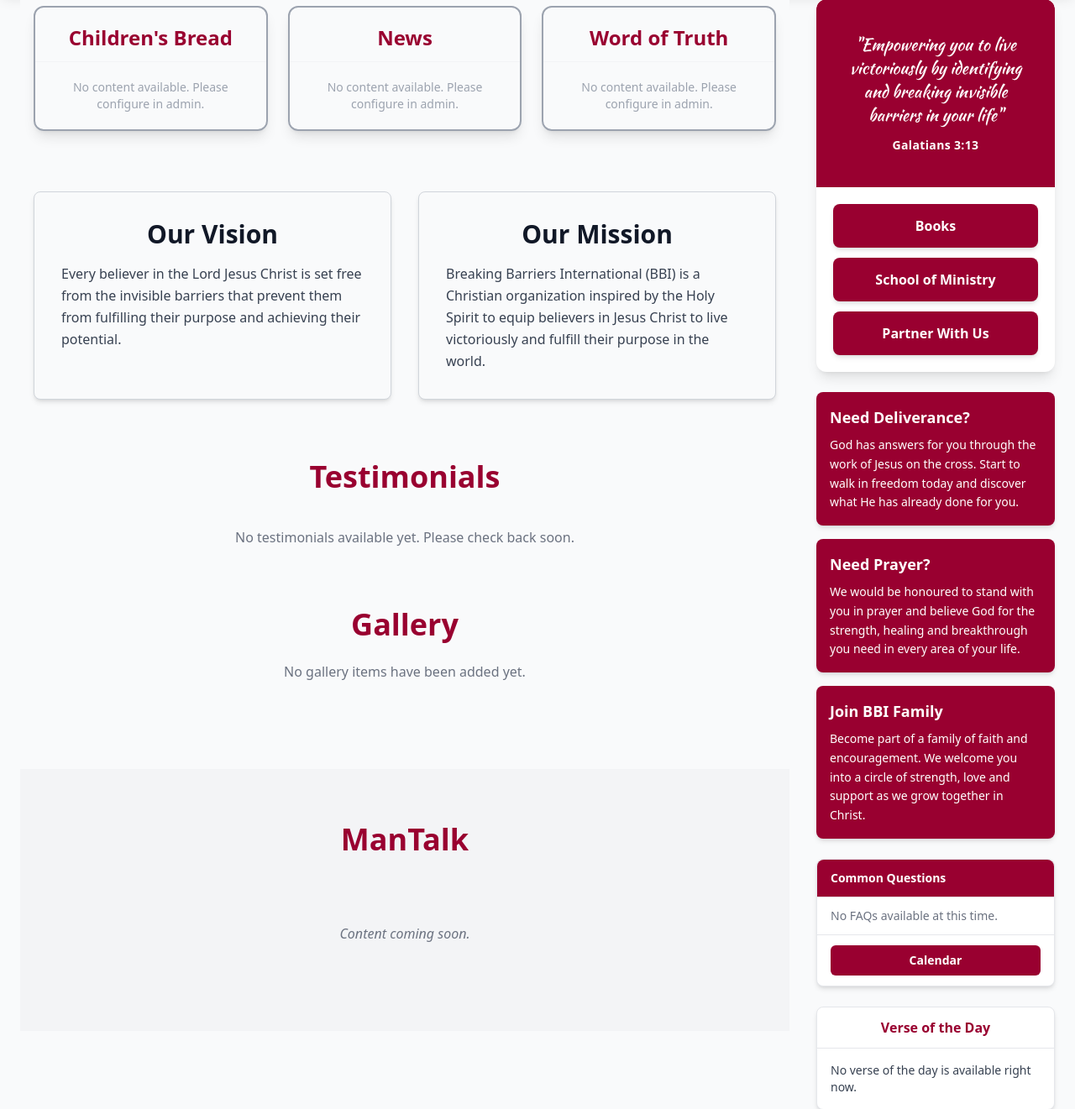
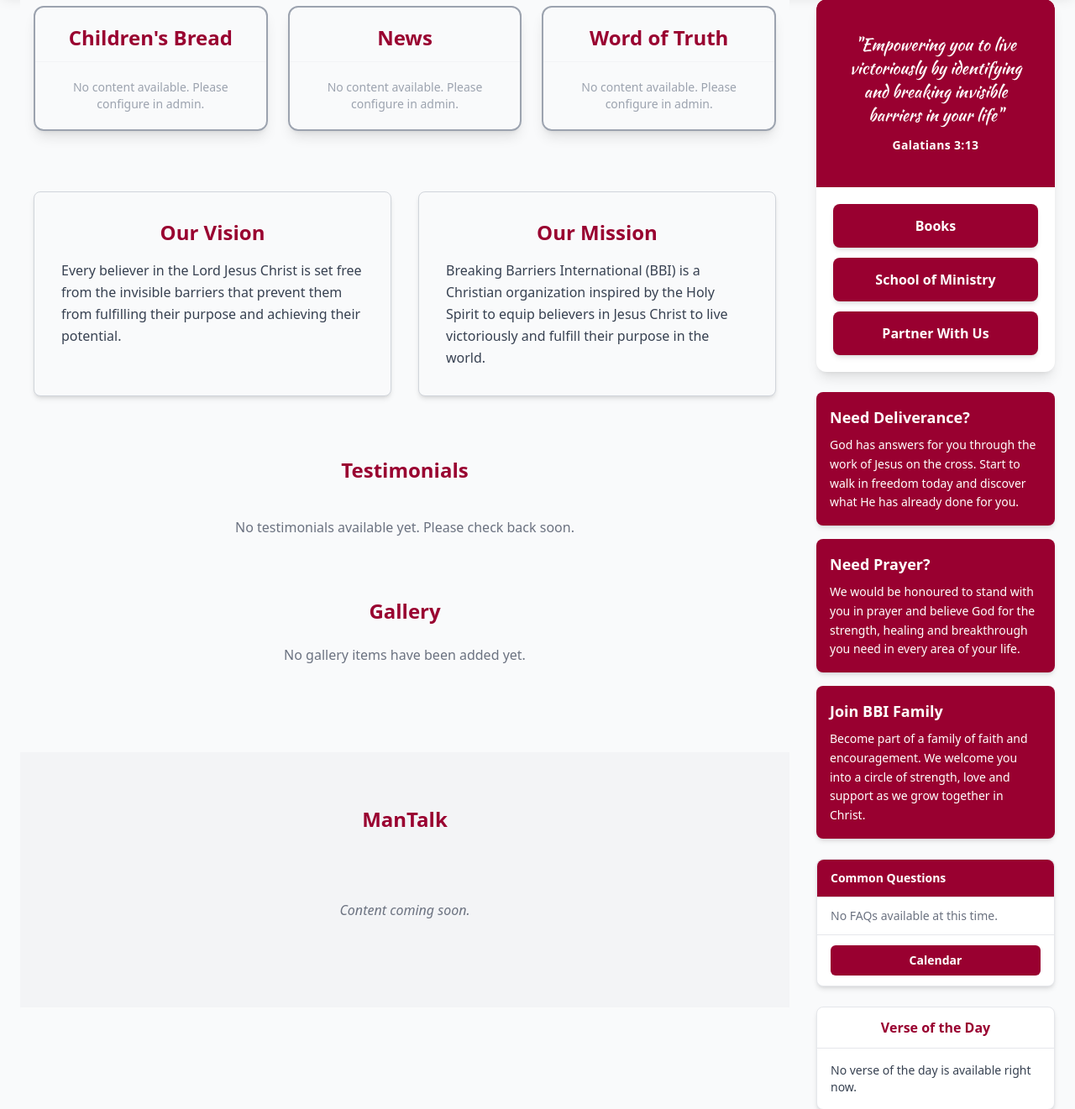
Before and after one commit to MukoyaKuya/Breaking-Barriers-, a Django app: template church/templates/church/home.html in a window 1280 px wide. Shown: the part 105-1426 px from the top of the page at 84% size. Run offline with Django 5.2, Linux system fonts and the light colour scheme; the template is opened without the code that fills it, so the values that code supplies are empty; parts of the project's set-up code (start-up, migrations or seed data) failed here and were passed over; some libraries are stand-ins or nearby versions.

Commit message:
UI: Standardize homepage section headings style (text-2xl font-bold brand-text text-center)

```diff
--- a/church/templates/church/partials/home_gallery.html
+++ b/church/templates/church/partials/home_gallery.html
@@ -2,7 +2,7 @@
 <section class="pt-4 pb-16">
     <div class="container mx-auto px-4">
         <div class="flex items-center justify-center mb-6">
-            <h2 class="text-3xl md:text-4xl font-bold brand-text">
+            <h2 class="text-2xl font-bold brand-text text-center">
                 <a href="{% url 'gallery' %}" class="hover:underline">
                     Gallery
                 </a>
--- a/church/templates/church/partials/mens_ministry.html
+++ b/church/templates/church/partials/mens_ministry.html
@@ -1,7 +1,7 @@
 <section class="py-16 bg-gray-100">
     <div class="container mx-auto px-4">
         <div class="flex items-center justify-center mb-10">
-            <h2 class="text-3xl md:text-4xl font-bold brand-text">
+            <h2 class="text-2xl font-bold brand-text text-center">
                 <a href="{% url 'mantalk_list' %}" class="hover:underline">
                     ManTalk
                 </a>
--- a/church/templates/church/partials/mission_vision.html
+++ b/church/templates/church/partials/mission_vision.html
@@ -5,7 +5,7 @@
             <div
                 class="bg-gray-50 p-8 rounded-lg shadow-md hover:shadow-lg hover:-translate-y-1 transition duration-300 border border-gray-300">
                 <div class="text-center mb-4">
-                    <h2 class="text-3xl font-bold mb-4">Our Vision</h2>
+                    <h2 class="text-2xl font-bold brand-text text-center mb-4">Our Vision</h2>
                 </div>
                 <p class="text-gray-700 leading-relaxed">
                     Every believer in the Lord Jesus Christ is set free
@@ -19,7 +19,7 @@
             <div
                 class="bg-gray-50 p-8 rounded-lg shadow-md hover:shadow-lg hover:-translate-y-1 transition duration-300 border border-gray-300">
                 <div class="text-center mb-4">
-                    <h2 class="text-3xl font-bold mb-4">Our Mission</h2>
+                    <h2 class="text-2xl font-bold brand-text text-center mb-4">Our Mission</h2>
                 </div>
                 <p class="text-gray-700 leading-relaxed">
                     Breaking Barriers International (BBI) is a Christian
--- a/church/templates/church/partials/partners.html
+++ b/church/templates/church/partials/partners.html
@@ -1,7 +1,7 @@
 {% load thumbnail %}
 <section class="py-10 sm:py-16 overflow-x-hidden">
     <div class="container mx-auto px-4 sm:px-6">
-        <h2 class="text-2xl sm:text-3xl md:text-4xl font-bold text-center mb-8 sm:mb-10 brand-text">
+        <h2 class="text-2xl font-bold brand-text text-center mb-8 sm:mb-10">
             Our Partners
         </h2>
     </div>
--- a/church/templates/church/partials/testimonials.html
+++ b/church/templates/church/partials/testimonials.html
@@ -2,7 +2,7 @@
 
 <section class="pt-4 pb-4">
     <div class="container mx-auto px-4">
-        <h2 class="text-3xl md:text-4xl font-bold text-center mb-10 brand-text">
+        <h2 class="text-2xl font-bold brand-text text-center mb-10">
             Testimonials
         </h2>
 
```
